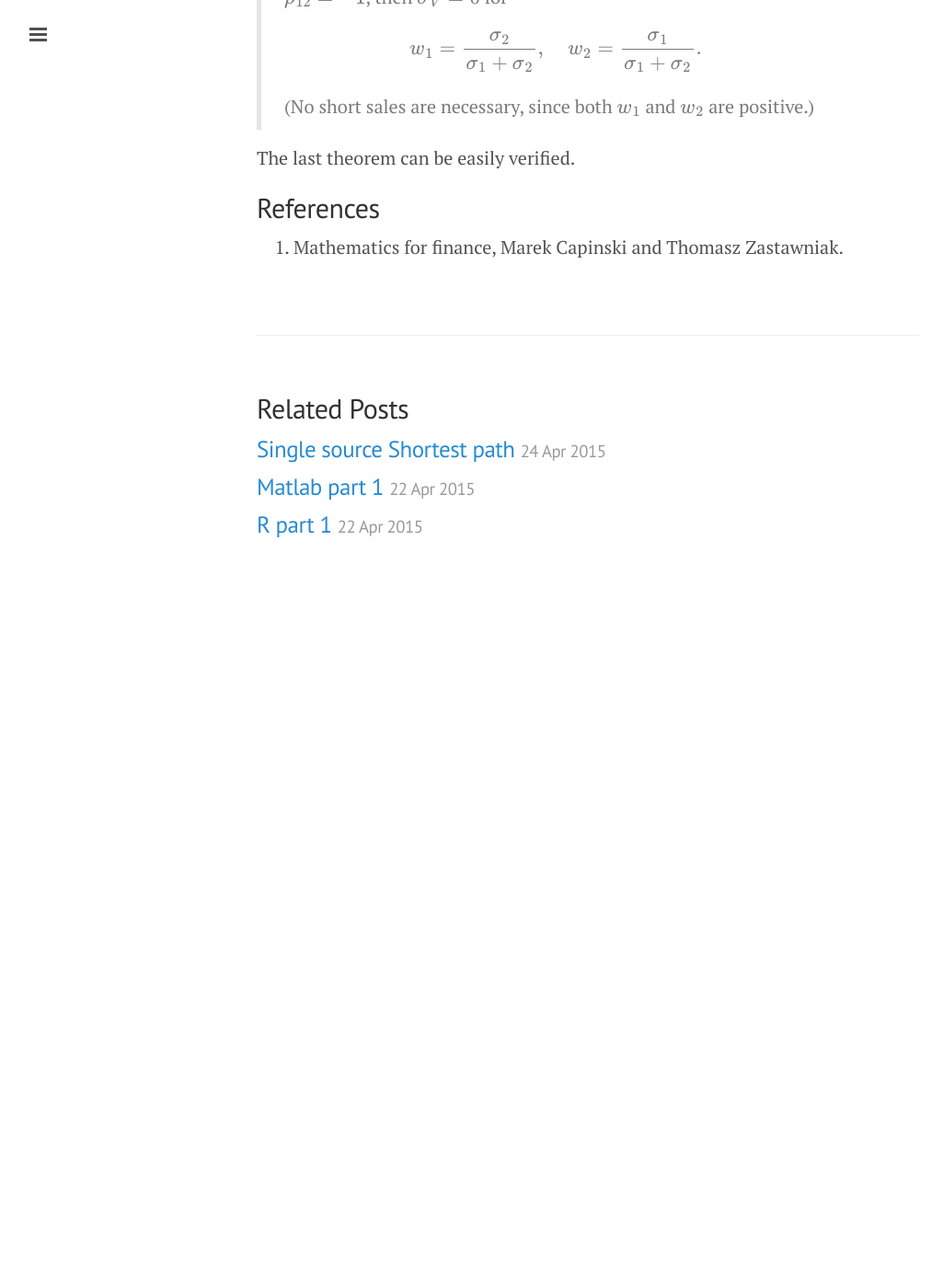
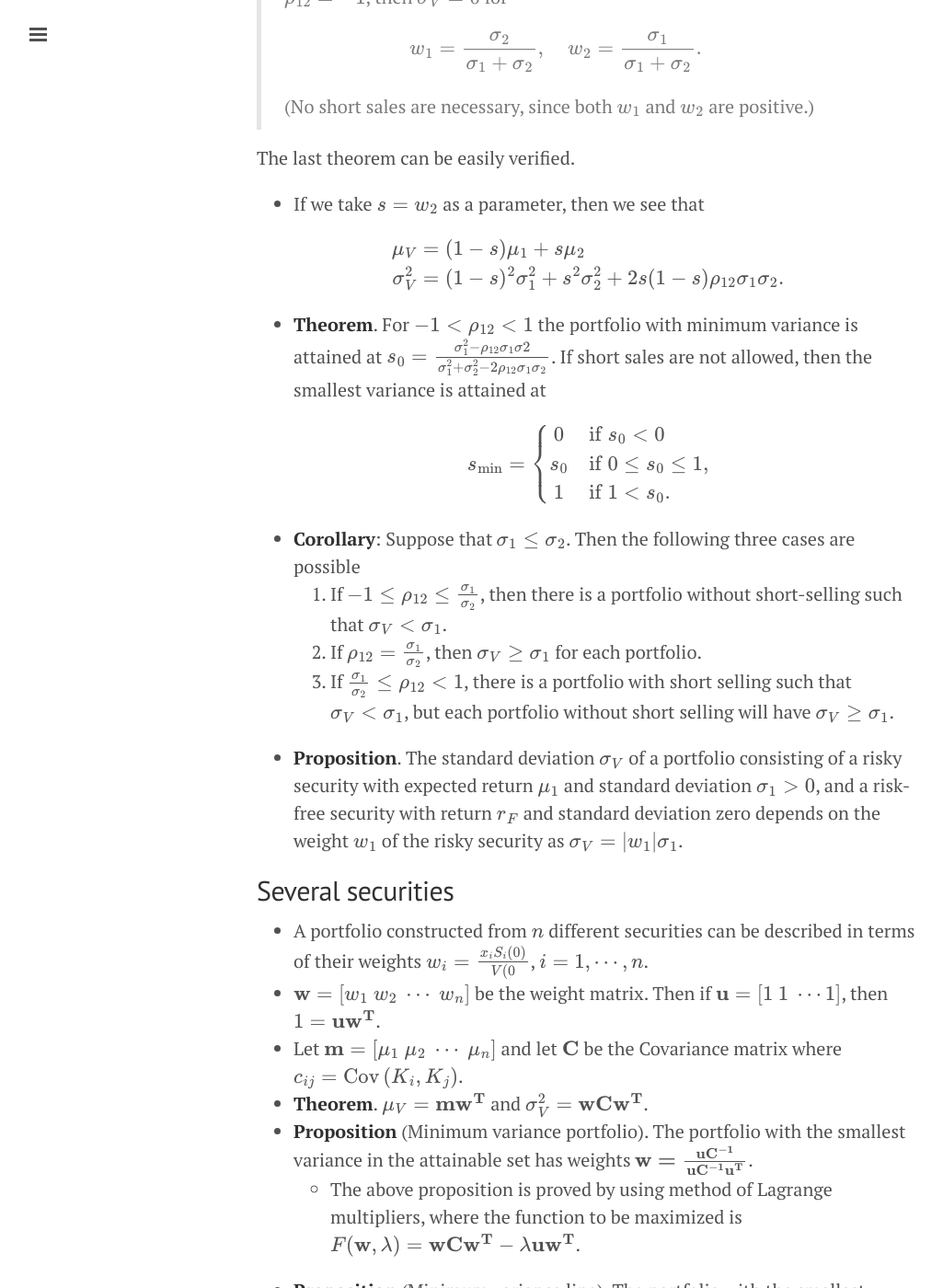
Before and after one commit to blog1729/blog1729.github.io.OLD, a Jekyll site: the page built from _posts/2015-02-28-portfolio-management.md, in a window 1280 px wide and 1400 px high, scrolled down 1720 px. Shown: the whole window at 92% size, without its empty margins (1-1026 px from the left). Built offline with Jekyll 4.4.1, drawn with Linux system fonts in a browser that asks for light colours; formulas are drawn with MathJax 3; comment, search, counter and statistics services are not loaded; before the commit the page ends 2367 px from its top, so only the background shows below that; some of the changed text lies outside the part shown.

Commit message:
New post

```diff
--- a/_posts/2015-02-28-portfolio-management.md
+++ b/_posts/2015-02-28-portfolio-management.md
@@ -54,6 +54,49 @@ $$w_1 = \frac{\sigma_2}{\sigma_1+\sigma_2}, \quad w_2 = \frac{\sigma_1}{\sigma_1
 
 The last theorem can be easily verified.
 
+* If we take $s=w_2$ as a parameter, then we see that
+
+$$\begin{align}
+\mu_{V} & = (1-s)\mu_1 + s \mu_2 \\
+\sigma^2_V & = (1-s)^2 \sigma_1^2 + s^2 \sigma_2^2 + 2s(1-s)\rho_{12}\sigma_1\sigma_2. \\
+\end{align}$$
+
+* **Theorem**. For $-1 < \rho_{12} < 1$ the portfolio with minimum variance is attained at $s_0 = \frac{\sigma_1^2 - \rho_{12}\sigma_1 \sigma2}{\sigma_1^2 + \sigma_2^2 - 2 \rho_{12}\sigma_1\sigma_2}$. If short sales are not allowed, then the smallest variance is attained at
+
+$$ s_{\text{min}} = \left\{ \begin{array}{cl} 0 & \text{if } s_0 < 0 \\
+s_0 & \text{if } 0 \le s_0 \le 1, \\
+1 & \text{if } 1<s_0.
+\end{array}\right.$$
+
+* **Corollary**: Suppose that $\sigma_1 \le \sigma_2$. Then the following three cases are possible
+  1. If $-1 \le \rho_{12}\le \frac{\sigma_1}{\sigma_2}$, then there is a portfolio without short-selling such that $\sigma_V < \sigma_1$.
+  2. If $\rho_{12} = \frac{\sigma_1}{\sigma_2}$, then $\sigma_V \ge \sigma_1$ for each portfolio.
+  3. If $\frac{\sigma_1}{\sigma_2} \le \rho_{12} < 1$, there is a portfolio with short selling such that $\sigma_V < \sigma_1$, but each portfolio without short selling will have $\sigma_V \ge \sigma_1$.
+* **Proposition**. The standard deviation $\sigma_V$ of a portfolio consisting of a risky security with expected return $\mu_1$ and standard deviation $\sigma_1>0$, and a risk-free security with return $r_F$ and standard deviation zero depends on the weight $w_1$ of the risky security as $\sigma_V = \vert w_1\vert\sigma_1$.
+
+## Several securities
+
+* A portfolio constructed from $n$ different securities can be described in terms of their weights $w_i = \frac{x_i S_i(0)}{V(0}$, $i  = 1, \cdots, n$.
+* ${\bf w } = [w_1\ w_2 \ \cdots \ w_n ]$ be the weight matrix. Then if ${\bf u} = [1 \ 1 \ \cdots 1]$, then $1 = \bf{uw^{T}}$.
+* Let ${\bf m} = [\mu_1 \ \mu_2 \ \cdots \ \mu_n ]$ and let $\bf C$ be the Covariance matrix where $c_{ij}  = \operatorname{Cov}{(K_i, K_j)}$.
+* **Theorem**. $\mu_V = \bf{mw^{T}}$ and $\sigma_V^2 = \bf wCw^{T}$.
+* **Proposition** (Minimum variance portfolio). The portfolio with the smallest variance in the attainable set has weights $\bf w = \frac{uC^{-1}}{u C^{-1}u^{T}}$.
+  * The above proposition is proved by using method of Lagrange multipliers, where the function to be maximized is $F({\bf w}, \lambda) = {\bf w Cw^{T}}-\lambda{\bf uw^{T}}$.
+* **Proposition** (Minimum variance line). The portfolio with the smallest variance among attainable portfolios with expected return $\mu_V$ can be found out by maximizing $G({\bf w}, \lambda, \mu) = {\bf wCw^{T}} - \lambda{\bf u w^{T}} - \mu{\bf mw^{T}}$.
+
+## Efficient frontier
+
+* We say that a security with expected value $\mu_1$ and standard deviation $\sigma_1$ *dominates* another security with expected value $\mu_2$ and standard deviation $\sigma_2$ whenever $\mu_1 \ge \mu_2$.
+* A portfolio is called efficient if there is no other portfolio, except itself, that dominates it. The set of efficient portfolios among all attainable portfolios is called *efficient frontier*.
+* Take any two portfolios on the minimum variance line, with weights $\bf w'$ and $bf w''$. Then the minimum variance line consists of portfolios with weights $c{\bf w'} + (1-c){\bf w''}$ for any $c\in \mathbb{R}$ and only such portfolios.
+* The weights of any portfolio belonging to the efficient frontier (except for the minimum variance portfolio) satisfy the condition $\gamma {\bf w C} = {\bf m } - \mu{\bf u}$ for some real numbers $\gamma$ and $\mu$.
+
+## Capital asset pricing model
+
+* The *capital market line* joining the risk free-security and the market-portfolio satisfies the equation: $\mu = r_F + \frac{\mu_M - r_F}{\sigma_M} \sigma$.
+* The market-portfolio is a portfolio with standard deviation $\sigma_M$ and expected return $\mu_m$, and has to contain all risky securities with weights equal to their relative share in the market.
+*
+
 ## References
 
 1. Mathematics for finance, Marek Capinski and Thomasz Zastawniak.
```
Also changed, not shown: _posts/2015-03-12-forward-futures-contract.md (+6 -2 lines), _posts/2015-04-12-exotic-options.md (+4 -2 lines), _posts/2015-04-13-trading-strategies-involving-options.md (+2 -0 lines), _posts/2015-04-25-finance-basics.md (added, +41 -0 lines).
